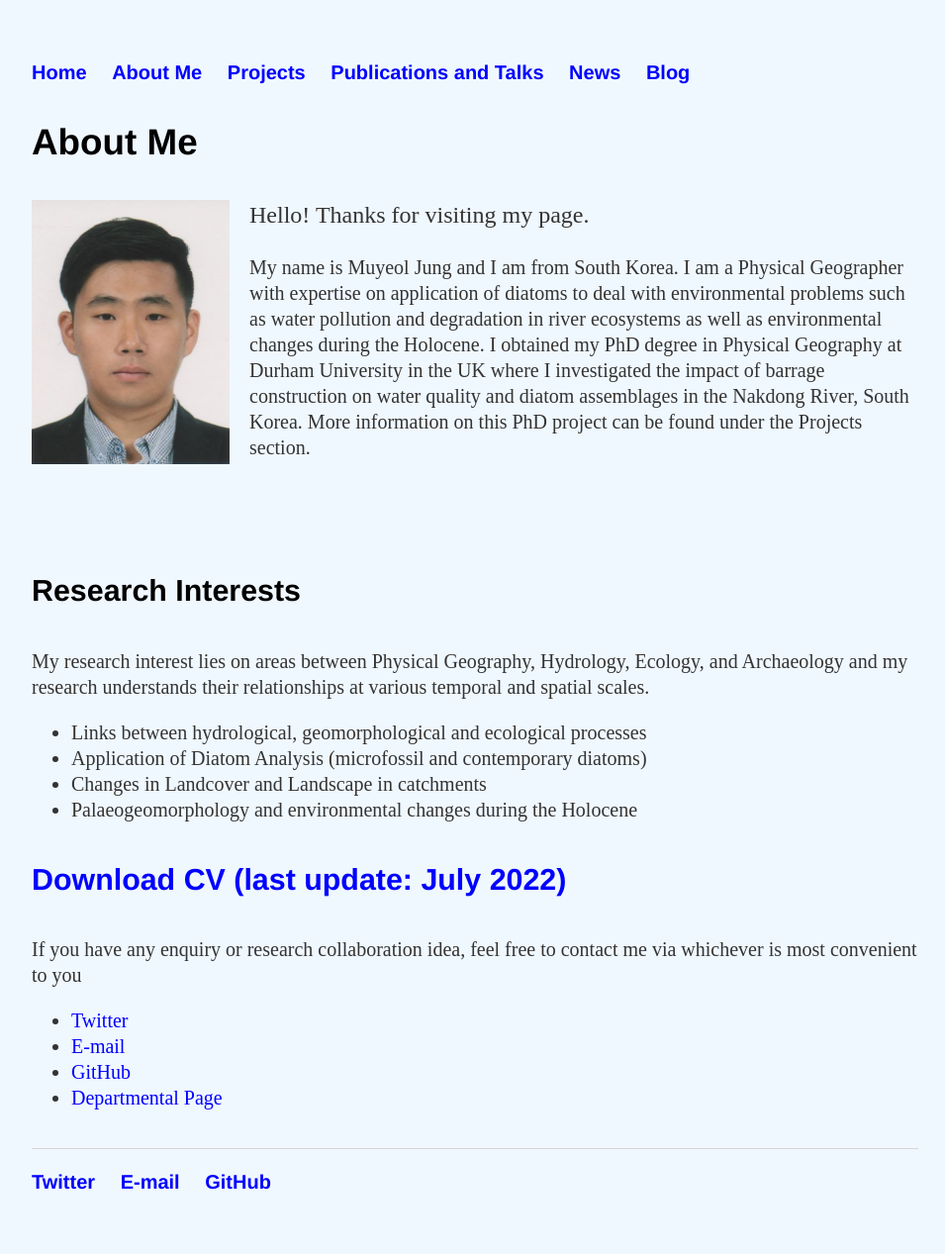
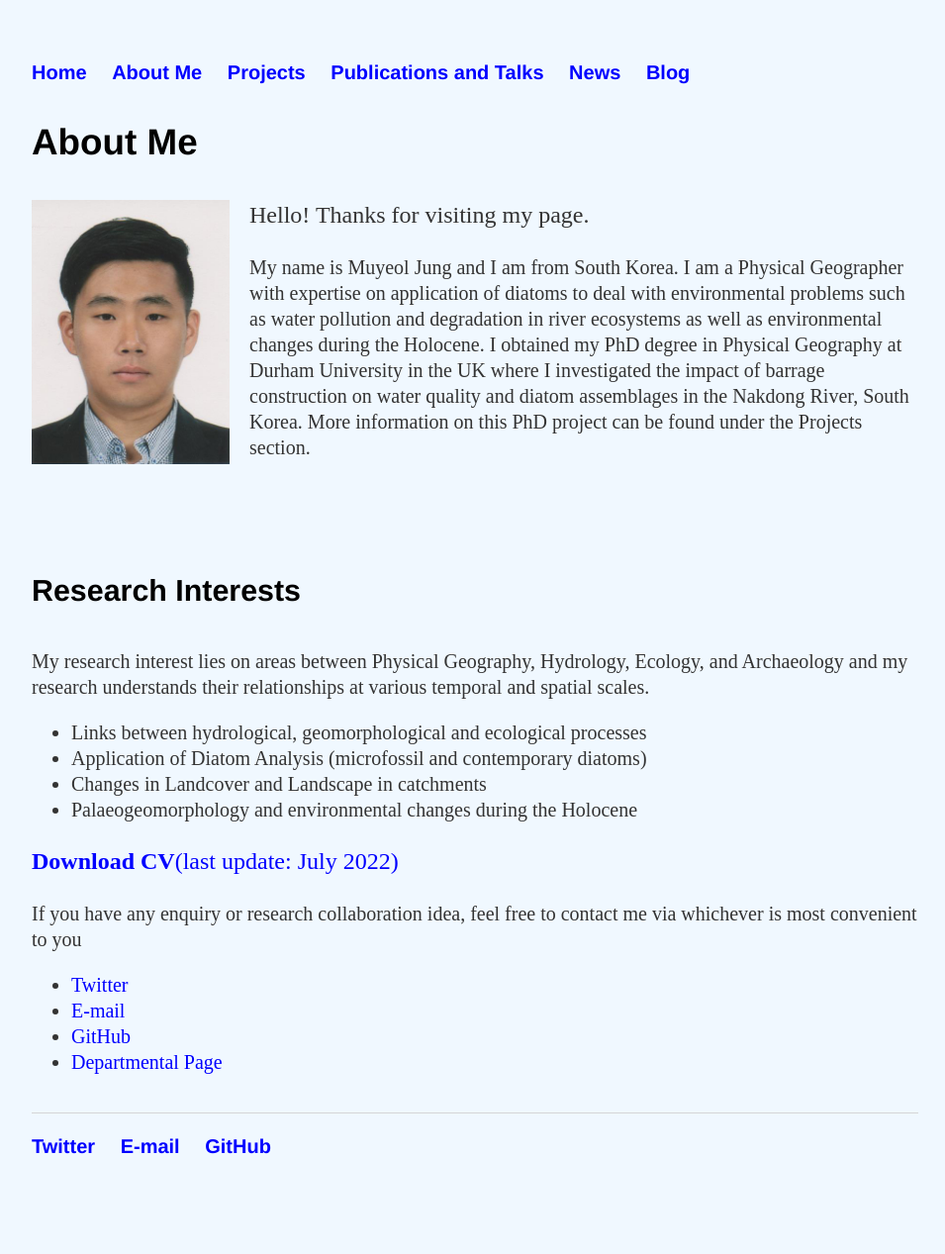
Before and after one commit to muyeoljung/muyeoljung.github.io, a Jekyll site: the page built from about/index.html, in a window 1280 px wide. Shown: the whole page at 99% size, without its empty margins (160-1115 px from the left). Built offline with Jekyll 4.4.1, drawn with Linux system fonts in a browser that asks for light colours; after the commit the page ends 1231 px from its top, so only the background shows below that.

Commit message:
Update index.html

```diff
--- a/about/index.html
+++ b/about/index.html
@@ -5,7 +5,7 @@ title: About Me
 		<div class="about">
 			<h3>About Me</h3>
 			<img src="/images/About_me_image.jpg", width="200", style="float: left; margin-right: 20px;">
-			<p style="font-size:24px"> Hello! Thanks for visiting my page. </p>
+			<p style="font-size:24px"> Hello! Thanks for visiting my page.</p>
 			<p>My name is Muyeol Jung and I am from South Korea. I am a Physical Geographer with expertise on application of diatoms to deal with environmental problems such as water pollution and degradation in river ecosystems as well as environmental changes during the Holocene.
 				I obtained my PhD degree in Physical Geography at Durham University in the UK where I investigated the impact of barrage construction on water quality and diatom assemblages in the Nakdong River, South Korea. More information on this PhD project can be found under the Projects section.</p>
 			<br>
@@ -24,7 +24,7 @@ title: About Me
 				<li>Changes in Landcover and Landscape in catchments</li>
 				<li>Palaeogeomorphology and environmental changes during the Holocene</li></ul>
 
-			<h4><a href="/cv/sample.pdf" class="download" title="Download CV as PDF" target="_blank">Download CV (last update: July 2022)</a></h4>
+			<p style="font-size:24px"><a href="/cv/sample.pdf" class="download" title="Download CV as PDF" target="_blank"><b>Download CV</b>(last update: July 2022)</a></p>
 			<p>If you have any enquiry or research collaboration idea, feel free to contact me via whichever is most convenient to you </p>
 
 			<ul class="contacts">
```
